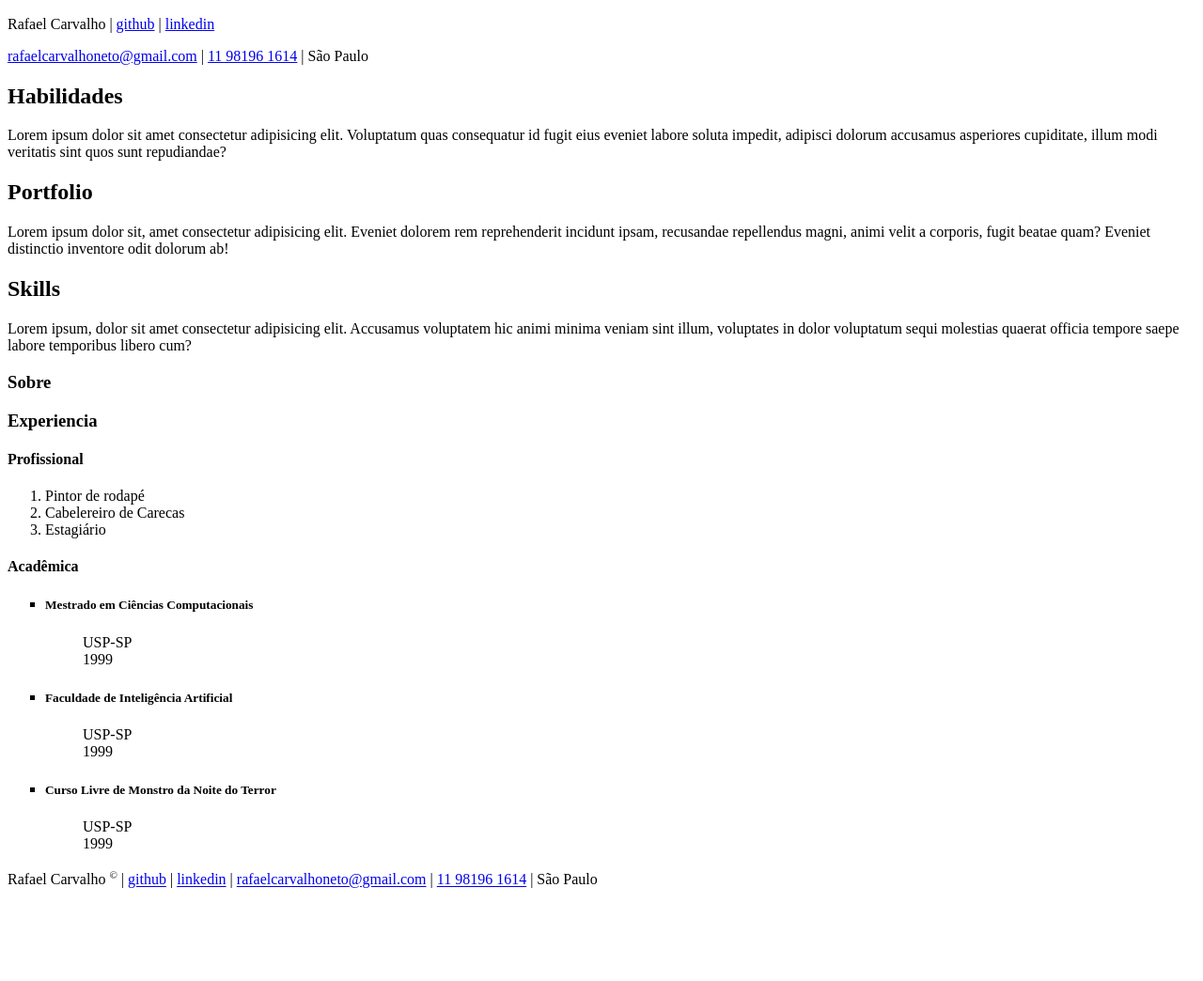
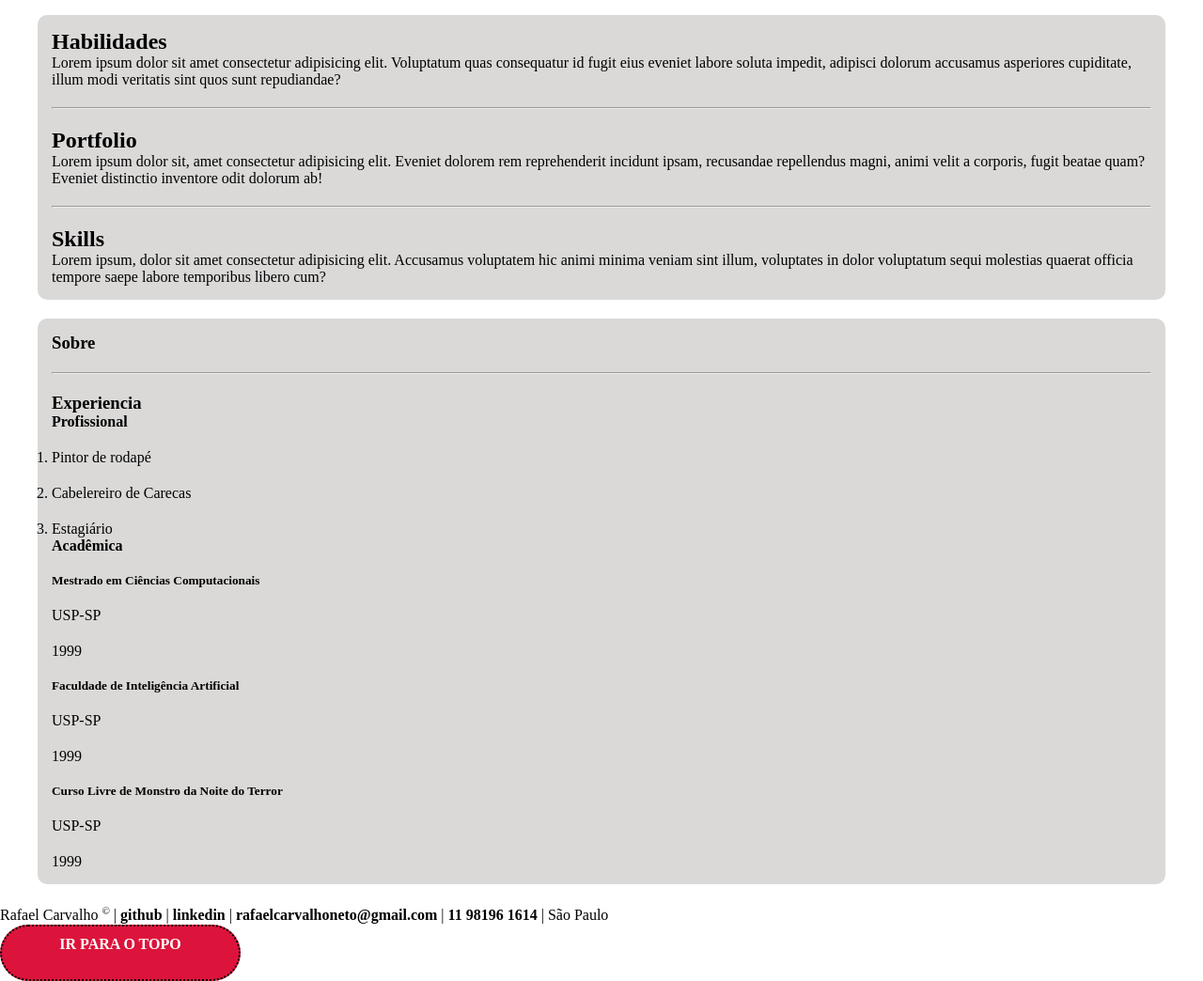
Before and after one commit to RafaelCarvalhoNeto/aula-curriculo, a plain HTML site: page index.html in a window 1280 px wide. Shown: the part 252-1296 px from the top of the page at 94% size. Before the commit the page ends 1214 px from the top, so only its background shows below. Drawn offline with Linux system fonts and the light colour scheme.

Commit message:
Experimento propriedades novas

```diff
--- /dev/null
+++ b/assets/css/style.css
@@ -0,0 +1,83 @@
+/*RESETS*/
+* {
+    /* border: 1px solid red;
+    background-color: rgba(243,29, 29, 0.1); */
+    margin: 0;
+    padding: 0;
+    box-sizing: border-box;
+    scroll-behavior: smooth;
+}
+a{
+    text-decoration: none;
+    color: inherit;
+    font-weight: bolder;
+    transition: color 0.6s ease-in;
+}
+
+a:hover{
+    color: lawngreen;
+}
+
+ul{
+    list-style: none;
+}
+
+li {
+    margin: 20px 0 0 0
+}
+
+hr{
+    margin: 20px 0
+}
+
+#meuHeader p:first-child{
+    font-weight: bold;
+    color: blue;
+}
+
+
+main, aside {
+    margin: 20px 40px;
+    border-radius: 10px;
+    padding: 15px;
+    background-color: rgb(218,217,216);
+}
+
+main{
+    /*border: 1px groove brown;
+    border-radius: 10px 40px; */
+
+}
+
+a[href="#meuHeader"]{
+    background-color: crimson;
+    color: #ffffff;
+    border: 2px dotted rgba(0,0,0);
+    padding: 10px 20px;
+    text-transform: capitalize;
+    border-radius: 30px;
+    height: 60px;
+    display: block;
+    width: 20%;
+    text-align: center;
+}
+
+#irParaTopo{
+    /*margin-top: 10px;
+    display: block;
+    width: 20%;
+    text-align: center;*/
+}
+
+img:hover{
+    transform: rotate(30deg) scale(1.05);
+    filter: blur(1) drop-shadow(2px 2px 2px rgba(0,0,0,0.5));
+    border: 5px solid blue;
+
+}
+
+img{
+    border-radius: 50%;
+    transition: all 0.8s ease-in-out;
+    border: 5px solid green;
+}
--- a/index.html
+++ b/index.html
@@ -3,10 +3,11 @@
 <head>
     <meta charset="UTF-8">
     <meta name="viewport" content="width=device-width, initial-scale=1.0">
-    <title>Currículo</title>
+    <link rel="stylesheet" href="./assets/css/style.css">
+    <title>CV Desenvolvedor</title>
 </head>
 <body>
-    <header>
+    <header id="meuHeader">
         <!--Abaixo um título H1-->
         <h1>Desenvolvedor Web Junior</h1>
         <img src="https://thumbs.dreamstime.com/b/funny-cartoon-monster-face-showing-tongue-vector-halloween-red-monster-avatar-funny-cartoon-monster-face-showing-tongue-vector-110119564.jpg" alt="Foto de perfil" width="225px">
@@ -14,28 +15,30 @@
         <p><a href="mailto:rafaelcarvalhonet@gmail.com?subject=Quero%20te%20contratar" title="Entre em contato comigo por e-mail">rafaelcarvalhoneto@gmail.com</a> | <a href="tel: +5511981961614" title="Entre em contato comigo por telefone">11 98196 1614</a> | São Paulo</p>
     </header>
     <main>
-        <section>
+        <section class="destaque">
             <h2>Habilidades</h2>
             <p>Lorem ipsum dolor sit amet consectetur adipisicing elit. Voluptatum quas consequatur id fugit eius eveniet labore soluta impedit, adipisci dolorum accusamus asperiores cupiditate, illum modi veritatis sint quos sunt repudiandae?</p>
         </section>
-
+        <hr>
         <section>
             <h2>Portfolio</h2>
             <p>Lorem ipsum dolor sit, amet consectetur adipisicing elit. Eveniet dolorem rem reprehenderit incidunt ipsam, recusandae repellendus magni, animi velit a corporis, fugit beatae quam? Eveniet distinctio inventore odit dolorum ab!</p>
 
         </section>
-
+        <hr>
         <section>
             <h2>Skills</h2>
             <p>Lorem ipsum, dolor sit amet consectetur adipisicing elit. Accusamus voluptatem hic animi minima veniam sint illum, voluptates in dolor voluptatum sequi molestias quaerat officia tempore saepe labore temporibus libero cum?</p>
 
         </section>
+
     </main>
     <aside>
         <section>
             <h3>Sobre</h3>
 
         </section>
+        <hr>
         <section>
             <h3>Experiencia</h3>
             <article>
@@ -48,7 +51,7 @@
             </article>
             <article>
                 <h4>Acadêmica</h4>
-                <ul type="square">
+                <ul>
                     <li>
                         <h5>Mestrado em Ciências Computacionais</h5>
                         <ul style="list-style-type: none;">
@@ -78,6 +81,7 @@
     </aside>
     <footer>
         <p>Rafael Carvalho <sup><small>&copy;</small></sup> | <a href="https://github.com/RafaelCarvalhoNeto" target="_blank" rel="noopener" title="Acesse meu perfil no github">github</a> | <a href="https://www.linkedin.com/in/rafaelcarvalhoneto/" target="_blank" rel="noopener" title="Acesse meu perfil no linkedin">linkedin</a> | <a href="mailto:rafaelcarvalhonet@gmail.com?subject=Quero%20te%20contratar" title="Entre em contato comigo por e-mail">rafaelcarvalhoneto@gmail.com</a> | <a href="tel: +5511981961614" title="Entre em contato comigo por telefone">11 98196 1614</a> | São Paulo</p>
+        <a href="#meuHeader" id="irParaTopo">IR PARA O TOPO</a>
     </footer>
 </body>
 </html>
```
